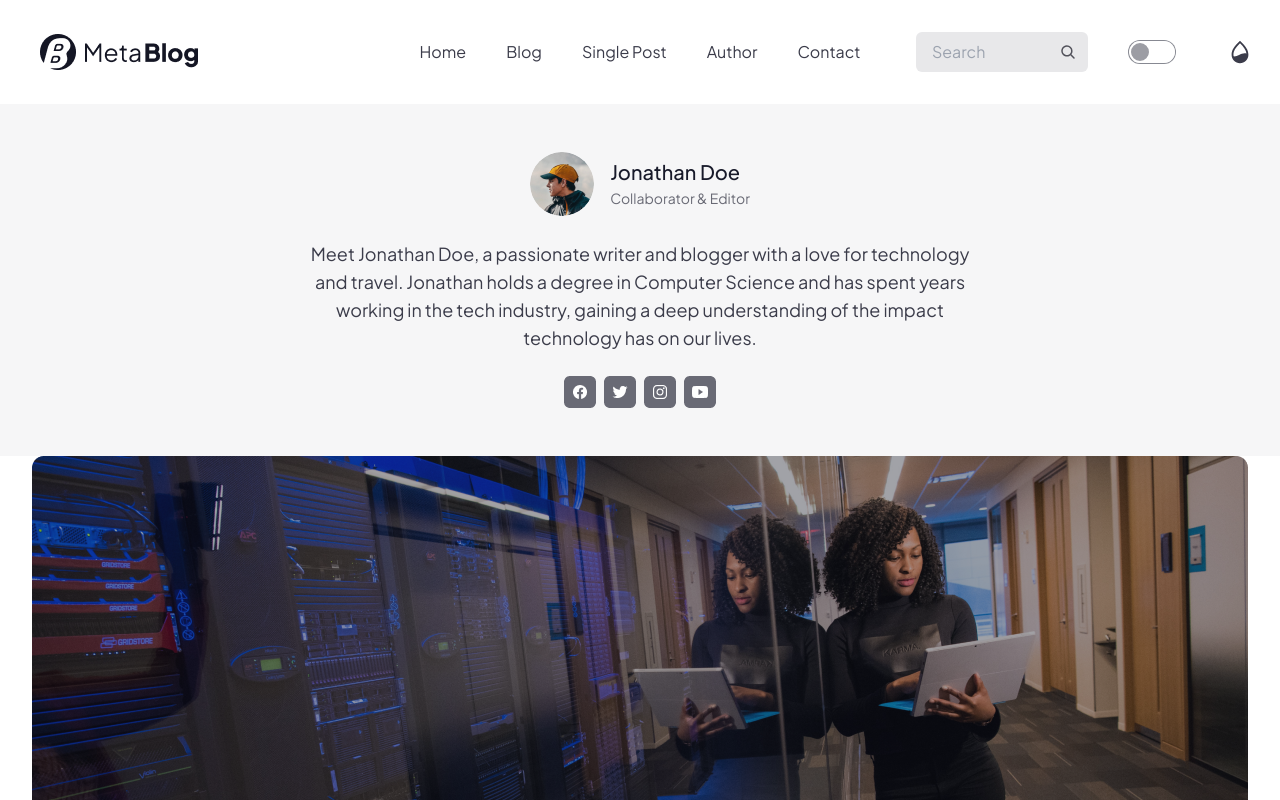
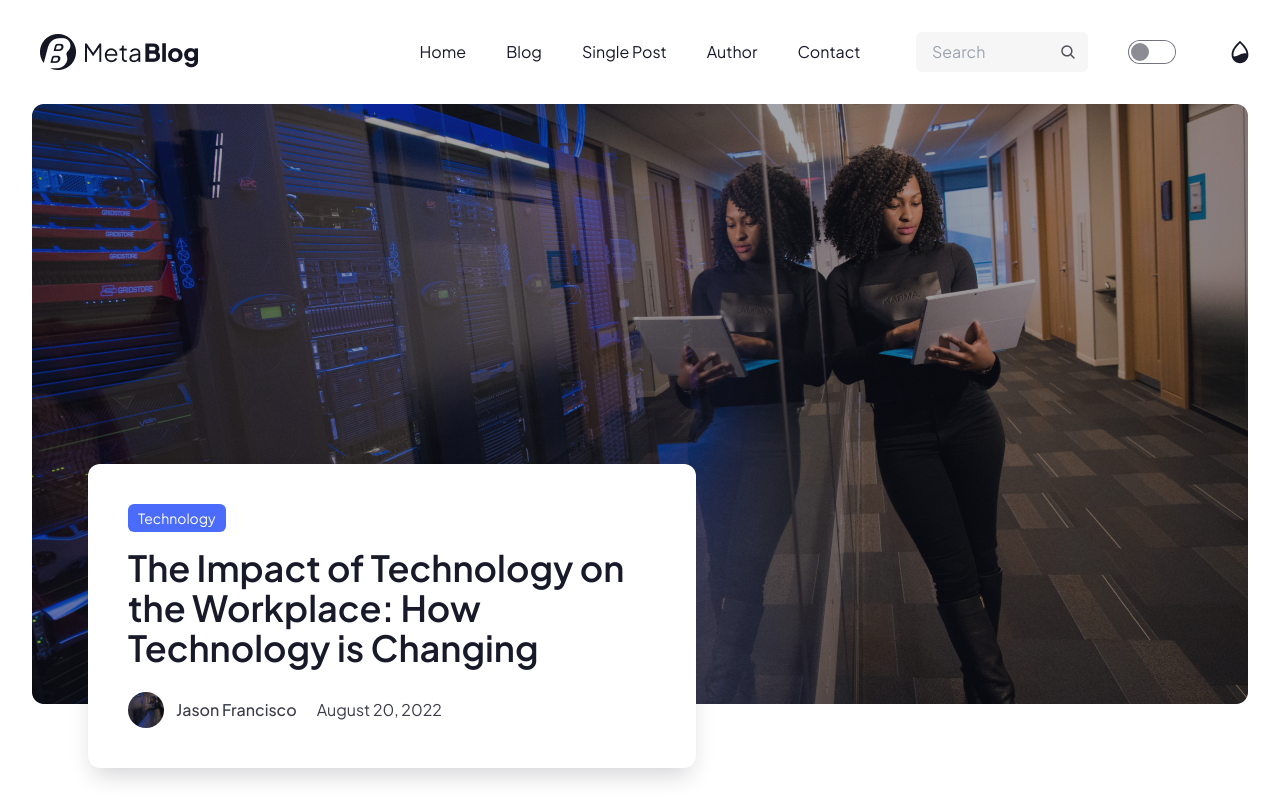
Before and after one commit to js-template/metablog-free, a Next.js app in the folder apps/site/: page / in a window 1280 px wide. Shown: the top 800 px of the page. Built offline with nearby package versions, Linux system fonts and the light colour scheme.

Commit message:
tailwind.config file updated

```diff
--- a/apps/site/app/page.tsx
+++ b/apps/site/app/page.tsx
@@ -1,5 +1,4 @@
 import Advertisement from '@/components/advertisement/Advertisement'
-import AuthorInfo from '@/components/authorInfo/AuthorInfo'
 import BannerCard from '@/components/card/BannerCard'
 import PostCard from '@/components/card/PostCard'
 import { Fragment } from 'react'
@@ -14,7 +13,6 @@ export default function Home() {
    return (
       <Fragment>
          {/* Page Body */}
-         <AuthorInfo/>
          <main className="container mx-auto">
             <div>
                <BannerCard />
--- a/apps/site/tailwind.config.js
+++ b/apps/site/tailwind.config.js
@@ -33,7 +33,7 @@ module.exports = {
                'primary-focus': '#405BD5',
                secondary: '#696A75',
                'secondary-focus': '#3B3C4A',
-               'secondary-content': '#F6F6F7',
+               'secondary-content': '#FFFFFF',
                accent: '#3CC288',
                'accent-focus': '#33A574',
                'accent-content': '#FFFFFF',
@@ -41,10 +41,10 @@ module.exports = {
                'neutral-focus': '#141624',
                'neutral-content': '#FFFFFF',
                'base-100': '#FFFFFF',
-               'base-200': '#E8E8EA',
-               'base-300': '#242535',
-               'base-content': '#3B3C4A',
-               info: '#181A2A',
+               'base-200': '#F6F6F7',
+               'base-300': '#E8E8EA',
+               'base-content': '#181A2A',
+               info: '#181454',
                success: '#009485',
                warning: '#ff9900',
                error: '#ff5724',
@@ -56,19 +56,19 @@ module.exports = {
                primary: '#4B6BFB',
                'primary-content': '#FFFFFF',
                'primary-focus': '#405BD5',
-               secondary: '#97989F',
-               'secondary-focus': '#696A75',
-               'secondary-content': '#141624',
+               secondary: '#696A75',
+               'secondary-focus': '#3B3C4A',
+               'secondary-content': '#FFFFFF',
                accent: '#3CC288',
                'accent-focus': '#33A574',
                'accent-content': '#FFFFFF',
-               neutral: '#FFFFFF',
-               'neutral-focus': '#DCDDDF',
-               'neutral-content': '#3B3C4A',
-               'base-100': '#181A2A',
-               'base-200': '#242535',
-               'base-300': '#141624',
-               'base-content': '#BABABF',
+               neutral: '#181A2A',
+               'neutral-focus': '#141624',
+               'neutral-content': '#FFFFFF',
+               'base-100': '#FFFFFF',
+               'base-200': '#F6F6F7',
+               'base-300': '#E8E8EA',
+               'base-content': '#181A2A',
                info: '#FFFFFF',
                success: '#009485',
                warning: '#ff9900',
```
